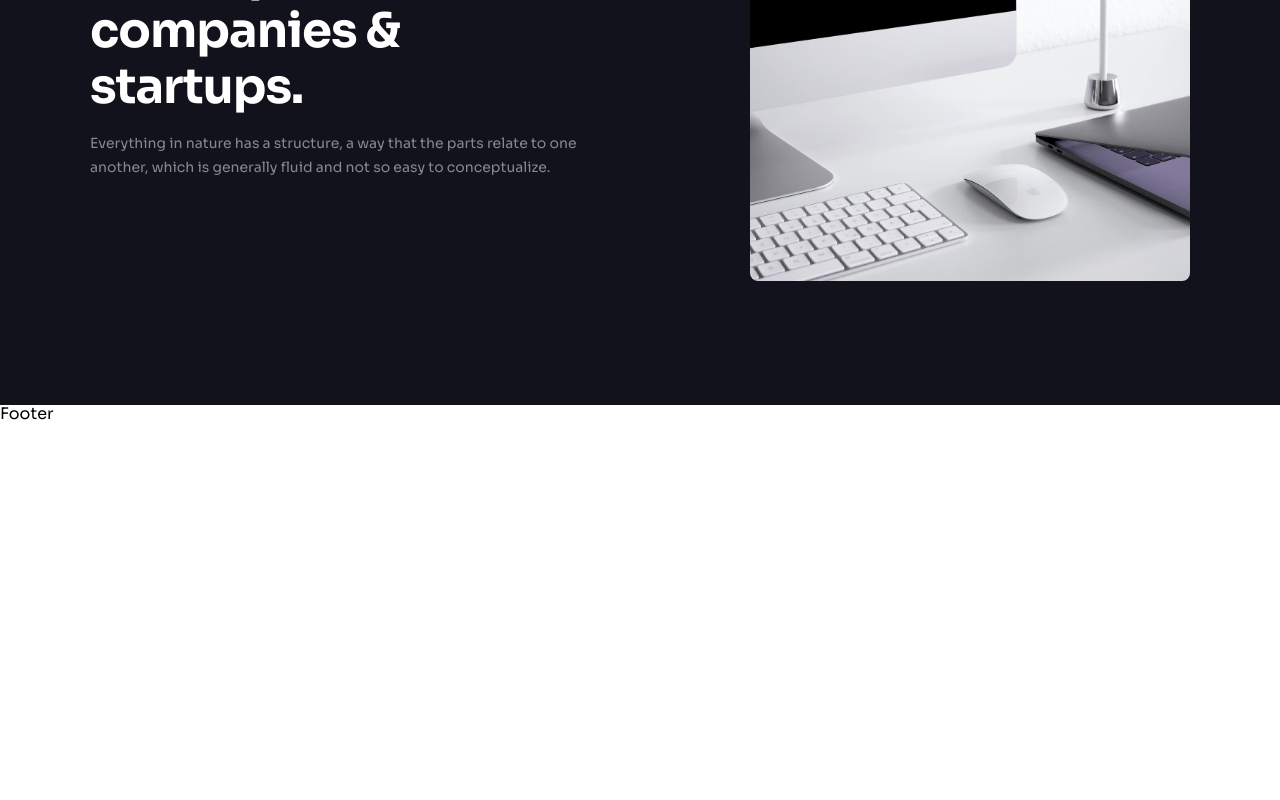
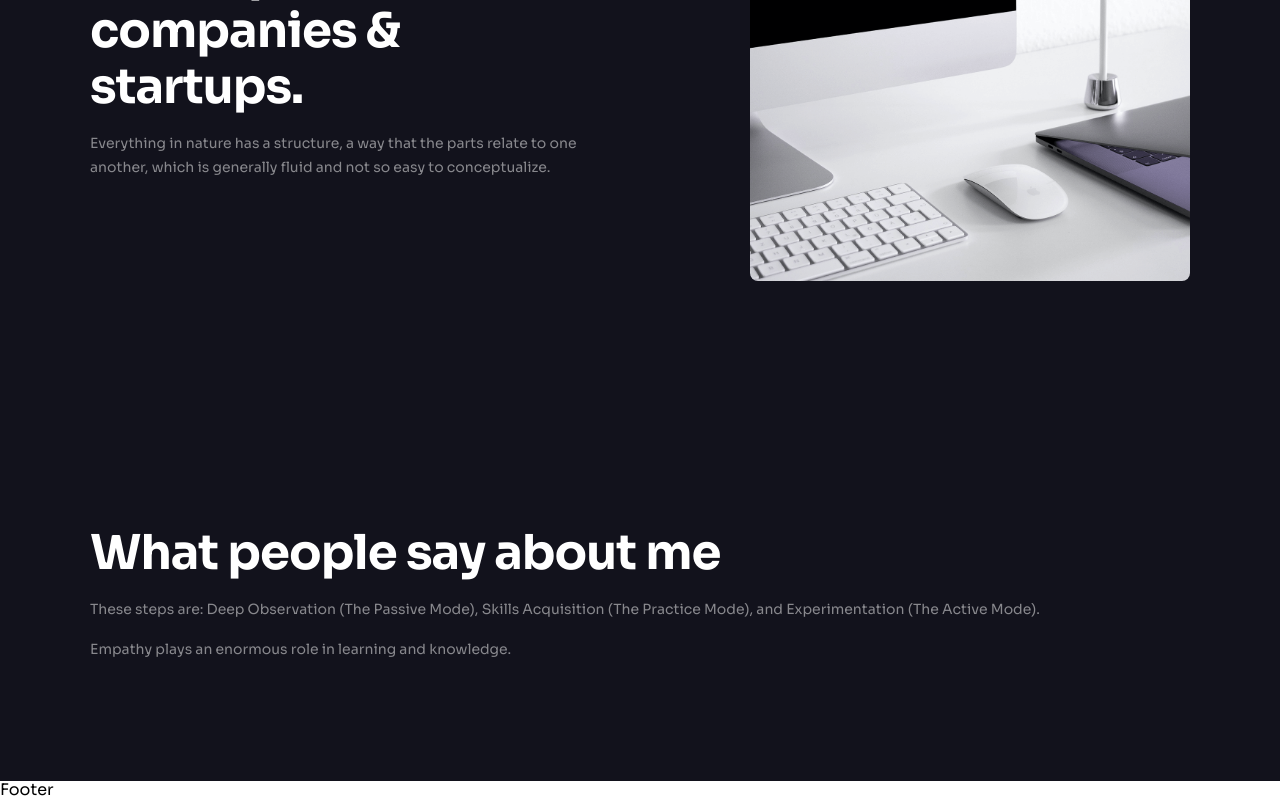
Before and after one commit to zborecki/portier, a React (Create React App) app: page / in a window 1280 px wide. Shown: the part 1117-1917 px from the top of the page. Before the commit the page ends 1541 px from the top, so only its background shows below. Built offline with nearby package versions, Linux system fonts and the light colour scheme.

Commit message:
feature/7: create a scroll component to set elements like testimonials

```diff
--- /dev/null
+++ b/src/components/Scroll/index.tsx
@@ -0,0 +1,34 @@
+import globalStyles from '../../theme/global_.module.css';
+import { ScrollProps } from '../../types/props';
+import { Headline, Text } from '../styled.components';
+import { ScrollRoot } from './scroll.style';
+
+const Scroll = ({
+  className, headline, description, shortDescription
+}: ScrollProps): JSX.Element => (
+  <ScrollRoot className={className}>
+    <div className={`${globalStyles.wrapper} ${className}__wrapper`}>
+      <Headline
+        className={`${className}__headline`}
+        variant="h3"
+        as="h2"
+      >
+        { headline }
+      </Headline>
+      <Text
+        variant="caption-large"
+        className={`${className}__description`}
+      >
+        { description }
+      </Text>
+      <Text
+        variant="caption-large"
+        className={`${className}__shortDescription`}
+      >
+        { shortDescription }
+      </Text>
+    </div>
+  </ScrollRoot>
+);
+
+export default Scroll;
--- /dev/null
+++ b/src/components/Scroll/scroll.style.tsx
@@ -0,0 +1,5 @@
+import styled from 'styled-components';
+
+export const ScrollRoot = styled.section`
+  background: ${({ theme: { common: { section } } }) => section.background};
+`;
--- a/src/configurations/dictionary.ts
+++ b/src/configurations/dictionary.ts
@@ -19,5 +19,10 @@ export default {
     portfolio: 'Portfolio',
     aboutMe: 'About me',
     blog: 'Blog'
+  },
+  testimonials: {
+    headline: 'What people say about me',
+    description: 'These steps are: Deep Observation (The Passive Mode), Skills Acquisition (The Practice Mode), and Experimentation (The Active Mode).',
+    shortDescription: 'Empathy plays an enormous role in learning and knowledge.'
   }
 };
--- a/src/routes/Home/index.tsx
+++ b/src/routes/Home/index.tsx
@@ -2,8 +2,9 @@ import Hero from '../../components/Hero';
 import Information from '../../components/Information';
 import dictionary from '../../configurations/dictionary';
 import productsImage from '../../assets/products.png';
+import Scroll from '../../components/Scroll';
 
-const { informationI } = dictionary;
+const { informationI, testimonials } = dictionary;
 
 const Home = (): JSX.Element => (
   <>
@@ -14,6 +15,12 @@ const Home = (): JSX.Element => (
       src={productsImage}
       data={informationI}
     />
+    <Scroll
+      headline={testimonials.headline}
+      description={testimonials.description}
+      shortDescription={testimonials.shortDescription}
+      className="testimonials"
+    />
   </>
 );
 
--- a/src/types/common.ts
+++ b/src/types/common.ts
@@ -46,6 +46,10 @@ type ExtendedTypographyType = {
   [property in 'lineHeight' | 'letterSpacing']?: string;
 };
 
+export type ExtendedInformationType = InformationType & {
+  shortDescription: string;
+};
+
 type HeadlinesType = {
   [headline in 'h1' | 'h3']: TypographyType
 };
```
Also changed, not shown: src/types/props.ts (+7 -1 lines).
